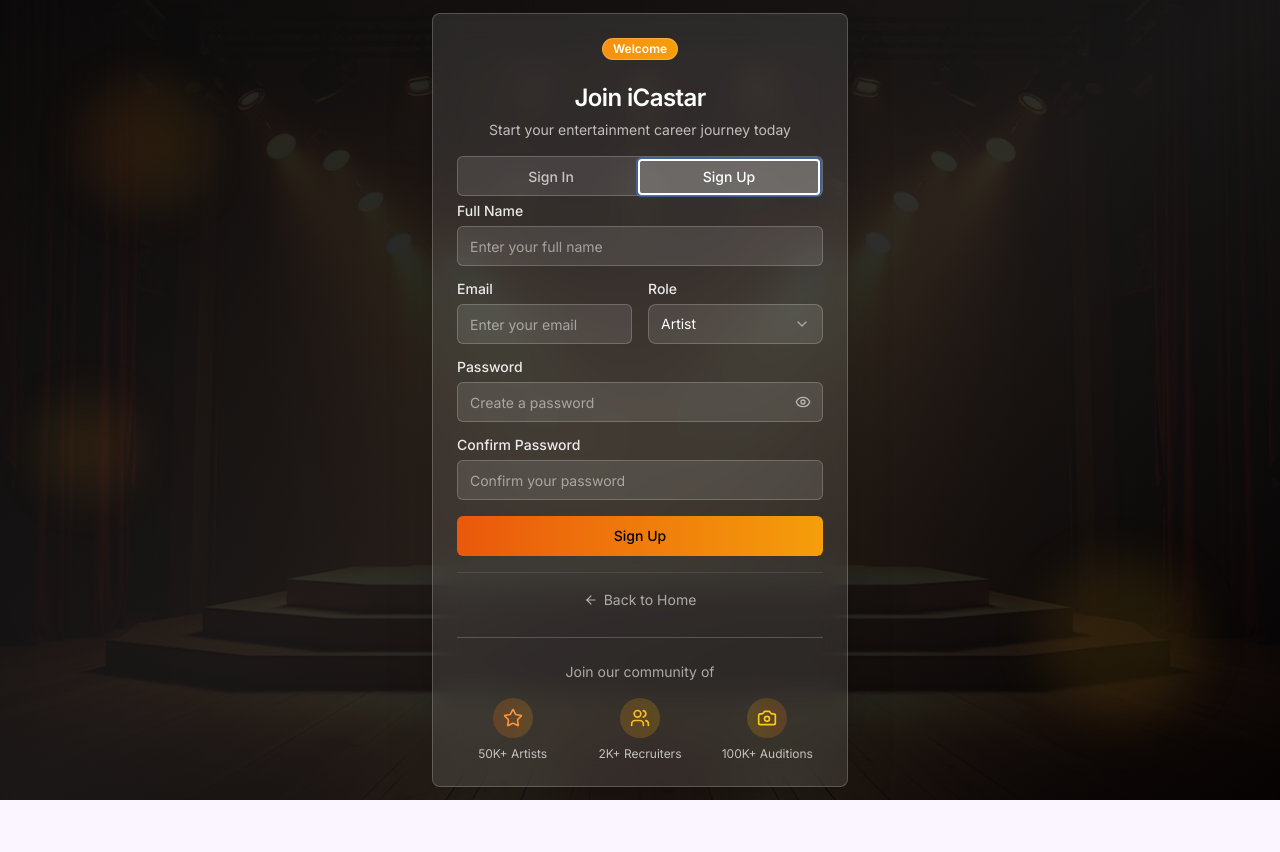
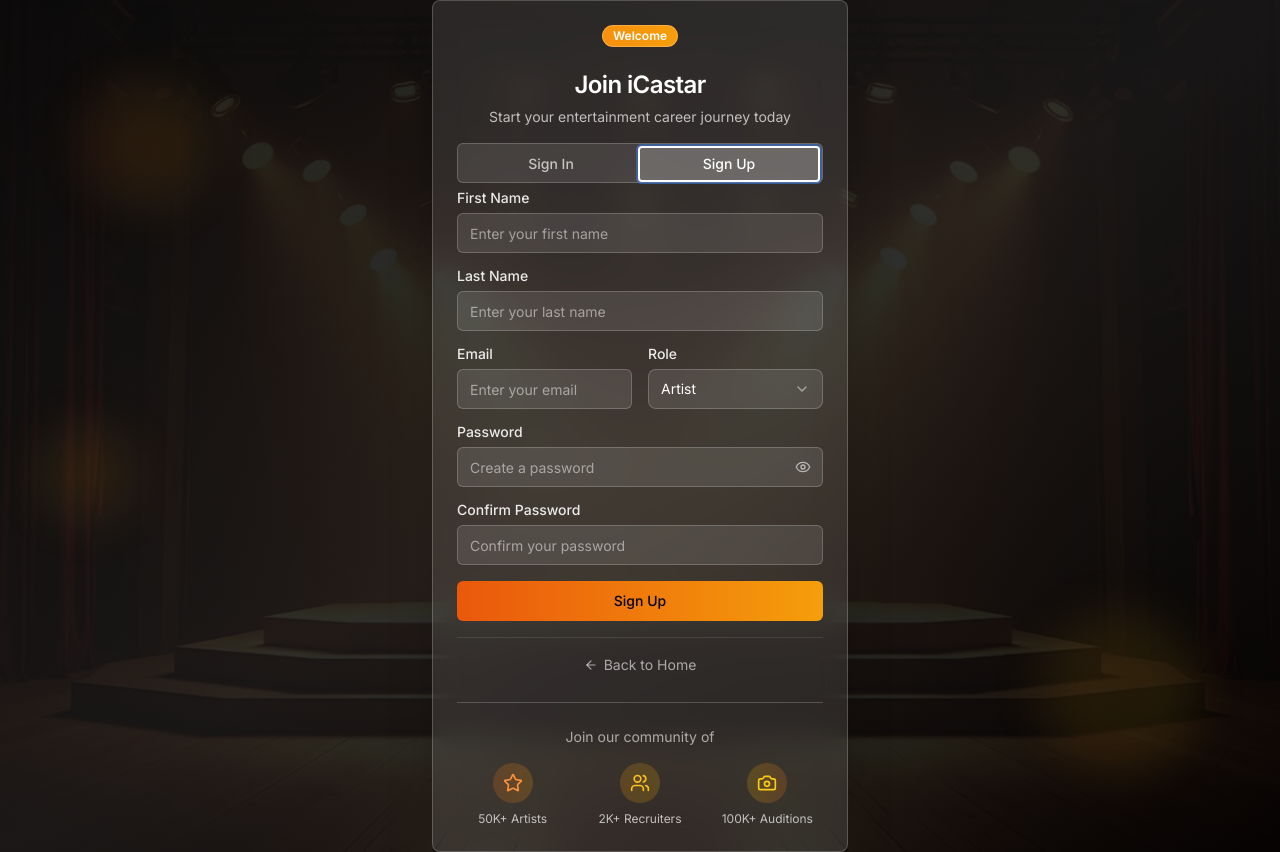
Before and after one commit to sachin-barvekar/iCaster, a React (Vite) app: page /auth in a window 1280 px wide. Both pictures are taken after a click on the tab "Sign Up". Before the commit the page ends 800 px from the top, so only its background shows below. Built offline with nearby package versions, Linux system fonts and the light colour scheme.

Commit message:
feat: update Auth component to use first and last name fields

```diff
--- a/pages/Auth.tsx
+++ b/pages/Auth.tsx
@@ -41,8 +41,9 @@
   const [email, setEmail] = useState('')
   const [password, setPassword] = useState('')
   const [confirmPassword, setConfirmPassword] = useState('')
-  const [name, setName] = useState('')
-  const [role, setRole] = useState<'artist' | 'recruiter'>('artist')
+  const [firstName, setFirstName] = useState('')
+  const [lastName, setLastName] = useState('')
+  const [role, setRole] = useState<'ARTIST' | 'RECRUITER'>('ARTIST')
   const [errors, setErrors] = useState<Record<string, string>>({})
   const [isLoading, setIsLoading] = useState(false)
   const [activeTab, setActiveTab] = useState('signin')
@@ -98,8 +99,11 @@
   const validateSignUp = (): boolean => {
     const newErrors: Record<string, string> = {}
 
-    if (!name.trim()) {
-      newErrors.name = 'Full name is required'
+    if (!firstName.trim()) {
+      newErrors.name = 'First name is required'
+    }
+    if (!lastName.trim()) {
+      newErrors.name = 'Last name is required'
     }
     if (!email.trim()) {
       newErrors.email = 'Email is required'
@@ -132,7 +136,8 @@
       const userData: RegisterRequest = {
         email,
         password,
-        fullName: name,
+        firstName,
+        lastName,
         role,
       }
       await authService.register(userData)
@@ -287,7 +292,9 @@
                     )}
                   </Button>
                   <div className='mt-6 pt-4 border-t border-white/10 text-center'>
-                    <Link to='/' className='inline-flex items-center text-sm text-white/60 hover:text-white/90 transition-colors'>
+                    <Link
+                      to='/'
+                      className='inline-flex items-center text-sm text-white/60 hover:text-white/90 transition-colors'>
                       <ArrowLeft className='h-3.5 w-3.5 mr-1.5' />
                       Back to Home
                     </Link>
@@ -300,26 +307,52 @@
                 <form onSubmit={handleSignUp} className='space-y-4'>
                   <div className='space-y-4'>
                     <div className='grid grid-cols-1 md:grid-cols-2 gap-4'>
-                      {/* Name Field */}
+                      {/* first Name Field */}
                       <div className='space-y-2 md:col-span-2'>
                         <div className='flex justify-between items-center'>
-                          <Label htmlFor='signup-name' className='text-white/90'>
-                            Full Name
+                          <Label
+                            htmlFor='signup-firstName'
+                            className='text-white/90'>
+                            First Name
                           </Label>
-                          {errors.name && (
+                          {errors.firstName && (
                             <span className='text-xs text-red-400'>
-                              {errors.name}
+                              {errors.firstName}
                             </span>
                           )}
                         </div>
                         <Input
                           id='signup-name'
                           type='text'
-                          placeholder='Enter your full name'
-                          value={name}
-                          onChange={e => setName(e.target.value)}
+                          placeholder='Enter your first name'
+                          value={firstName}
+                          onChange={e => setFirstName(e.target.value)}
                           className={`bg-white/10 border-white/20 text-white placeholder:text-white/50 ${
                             errors.name ? 'border-red-500' : ''
+                          }`}
+                        />
+                      </div>
+                      <div className='space-y-2 md:col-span-2'>
+                        <div className='flex justify-between items-center'>
+                          <Label
+                            htmlFor='signup-lastName'
+                            className='text-white/90'>
+                            Last Name
+                          </Label>
+                          {errors.lastName && (
+                            <span className='text-xs text-red-400'>
+                              {errors.lastName}
+                            </span>
+                          )}
+                        </div>
+                        <Input
+                          id='signup-name'
+                          type='text'
+                          placeholder='Enter your last name'
+                          value={lastName}
+                          onChange={e => setLastName(e.target.value)}
+                          className={`bg-white/10 border-white/20 text-white placeholder:text-white/50 ${
+                            errors.lastName ? 'border-red-500' : ''
                           }`}
                         />
                       </div>
@@ -327,7 +360,9 @@
                       {/* Email Field */}
                       <div className='space-y-2'>
                         <div className='flex justify-between items-center'>
-                          <Label htmlFor='signup-email' className='text-white/90'>
+                          <Label
+                            htmlFor='signup-email'
+                            className='text-white/90'>
                             Email
                           </Label>
                           {errors.email && (
@@ -350,7 +385,9 @@
                       {/* Role Field */}
                       <div className='space-y-2'>
                         <div className='flex justify-between items-center'>
-                          <Label htmlFor='signup-role' className='text-white/90'>
+                          <Label
+                            htmlFor='signup-role'
+                            className='text-white/90'>
                             Role
                           </Label>
                           {errors.role && (
@@ -361,7 +398,9 @@
                         </div>
                         <Select
                           value={role}
-                          onValueChange={v => setRole(v as 'artist' | 'recruiter')}>
+                          onValueChange={v =>
+                            setRole(v as 'ARTIST' | 'RECRUITER')
+                          }>
                           <SelectTrigger
                             id='signup-role'
                             className='w-full bg-white/10 border border-white/20 text-white px-3 py-2 rounded-lg
@@ -371,12 +410,12 @@
                           </SelectTrigger>
                           <SelectContent className='bg-gray-900 border border-gray-700 text-white rounded-lg shadow-lg'>
                             <SelectItem
-                              value='artist'
+                              value='ARTIST'
                               className='cursor-pointer hover:bg-white/10'>
                               Artist
                             </SelectItem>
                             <SelectItem
-                              value='recruiter'
+                              value='RECRUITER'
                               className='cursor-pointer hover:bg-white/10'>
                               Recruiter
                             </SelectItem>
@@ -388,7 +427,9 @@
                     {/* Password Field - Full Width */}
                     <div className='space-y-2'>
                       <div className='flex justify-between items-center'>
-                        <Label htmlFor='signup-password' className='text-white/90'>
+                        <Label
+                          htmlFor='signup-password'
+                          className='text-white/90'>
                           Password
                         </Label>
                         {errors.password && (
@@ -426,7 +467,9 @@
                     {/* Confirm Password Field - Full Width */}
                     <div className='space-y-2'>
                       <div className='flex justify-between items-center'>
-                        <Label htmlFor='confirm-password' className='text-white/90'>
+                        <Label
+                          htmlFor='confirm-password'
+                          className='text-white/90'>
                           Confirm Password
                         </Label>
                         {errors.confirmPassword && (
@@ -462,7 +505,9 @@
                     )}
                   </Button>
                   <div className='mt-6 pt-4 border-t border-white/10 text-center'>
-                    <Link to='/' className='inline-flex items-center text-sm text-white/60 hover:text-white/90 transition-colors'>
+                    <Link
+                      to='/'
+                      className='inline-flex items-center text-sm text-white/60 hover:text-white/90 transition-colors'>
                       <ArrowLeft className='h-3.5 w-3.5 mr-1.5' />
                       Back to Home
                     </Link>
--- a/services/apiClient.ts
+++ b/services/apiClient.ts
@@ -1,7 +1,7 @@
 import axios, { AxiosInstance, AxiosRequestConfig, AxiosResponse } from 'axios'
 
 // Base API configuration
-const API_BASE_URL = 'http://localhost:8080'
+const API_BASE_URL = 'http://localhost:8080/api'
 
 // Create axios instance with default configuration
 const apiClient: AxiosInstance = axios.create({
--- a/services/userService.ts
+++ b/services/userService.ts
@@ -26,7 +26,8 @@
 }
 
 export interface RegisterRequest extends LoginRequest {
-  fullName: string
+  firstName: string
+  lastName:string
   phone?: string
   role: string
 }
@@ -35,7 +36,7 @@
 export const authService = {
   async login(credentials: LoginRequest): Promise<AuthResponse> {
     try {
-      const response = await api.post<AuthResponse>('/api/login', credentials)
+      const response = await api.post<AuthResponse>('/auth/login', credentials)
       const { token, refreshToken, user } = response.data
 
       // Store tokens and user data
@@ -62,7 +63,7 @@
 
   async register(userData: RegisterRequest): Promise<AuthResponse> {
     try {
-      const response = await api.post<AuthResponse>('/api/register', userData)
+      const response = await api.post<AuthResponse>('/auth/register', userData)
       return response.data
     } catch (error) {
       console.error('Registration failed:', error)
```
